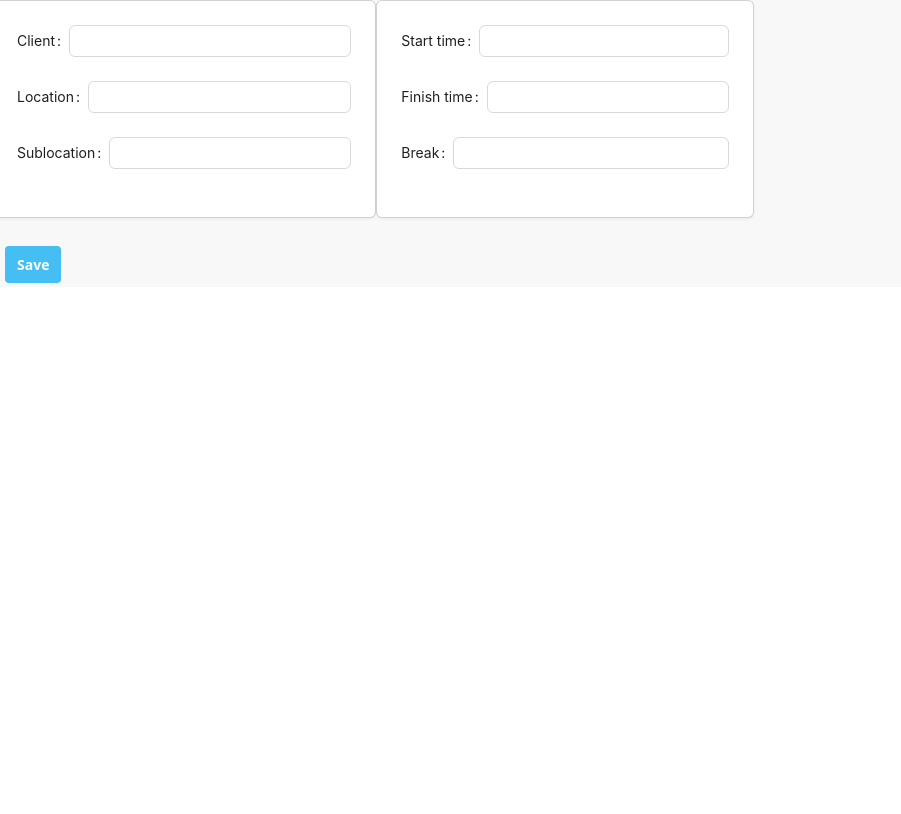
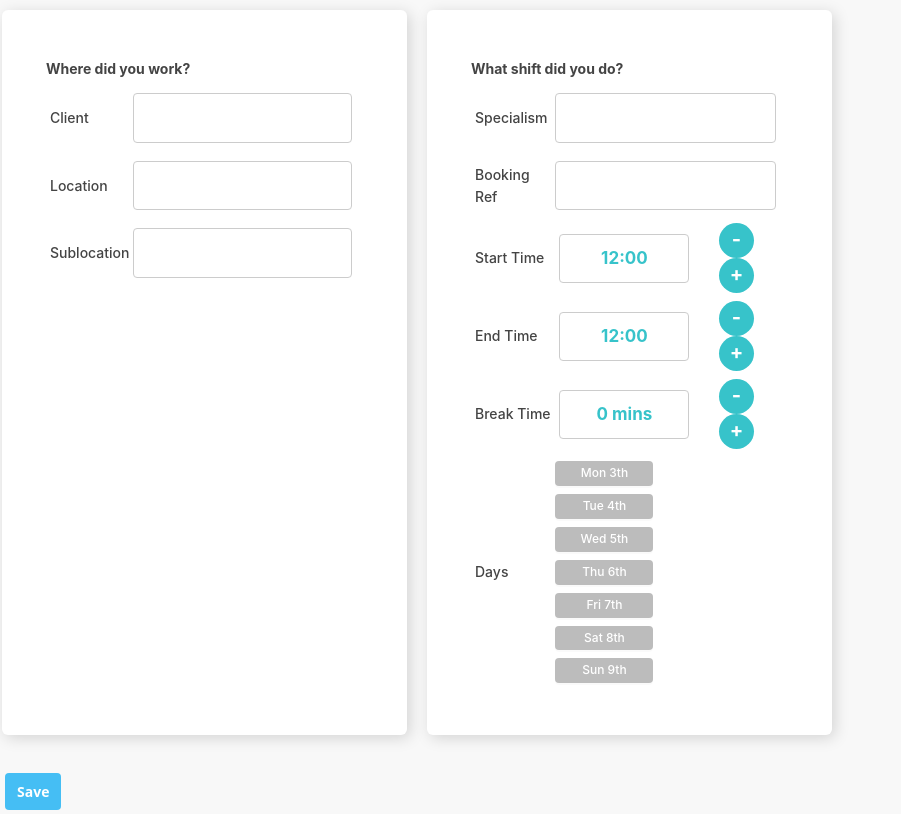
Before and after one commit to elamm2040/webappcc, a React (Create React App) app: page /add_shift in a window 1280 px wide. Shown: the whole page, without its empty margins (0-901 px from the left). Built offline with nearby package versions, Linux system fonts and the light colour scheme; no server answers.

Commit message:
agregar shifts

```diff
--- a/src/app/features/shifts-list.js
+++ b/src/app/features/shifts-list.js
@@ -22,6 +22,6 @@ export const shiftsList = createSlice({
     }
 });
 
-export const { addShift, addAllShifts } = shiftsList.actions;
+export const { addShift, addAllShifts, editShift } = shiftsList.actions;
 
 export default shiftsList.reducer;
--- a/src/componentes/addShift/add-shift.css
+++ b/src/componentes/addShift/add-shift.css
@@ -16,3 +16,131 @@
     margin: 4px 5px;
     cursor: pointer;
 }
+
+.addCard {
+    width: 405px;
+    background-color: #FFF;
+    border-radius: 6px;
+    padding: 20px;
+    box-shadow: 3px 3px 15px 0px rgba(0,0,0,0.15) !important;
+    margin: 10px;
+    color: #444444;
+    max-width: 100%;
+    display: block;
+}
+
+.fields {
+    width: 100%;
+    border: none;
+    margin: auto;
+    border-collapse: collapse;
+    color: #444444;
+}
+
+.fields td {
+    font-size: 14px;
+    font-weight: 500;
+    padding: 4px;
+}
+
+.fields th:first-child, .fields td:last-child {
+    padding-right: 0px;
+    padding-left: 0px;
+    text-align: left;
+}
+
+.fields .tableButtons {
+    display: inline-block;
+}
+
+.fields .addShiftInput {
+    width: 95% !important;
+    margin-top: 5px !important;
+    margin-bottom: 5px !important;
+    padding-top: 11px !important;
+    font-weight: 700;
+    font-size: 17px;
+    vertical-align: middle;
+    text-align: center;
+    border: solid 1px #CCCCCC;
+    border-radius: 4px;
+    padding: 10px;
+    box-sizing: border-box;
+    color: #37C3CA;
+    background-color: #FFF;
+}
+
+.fields .addShiftHours:hover,
+.fields .addShiftHours:focus,
+.fields .addShiftInput:hover,
+.fields .addShiftInput:focus,
+.fields .counterButton:hover,
+.fields .counterButton:focus {
+    outline: none;
+    box-shadow: 0px 0px 0px 2px #FF981D;
+}
+
+.fields .addShiftHours {
+    font-weight: 700;
+    font-size: 17px;
+    vertical-align: middle;
+    text-align: center;
+    border: solid 1px #CCCCCC;
+    border-radius: 4px;
+    padding: 10px;
+    width: 130px;
+    box-sizing: border-box;
+    margin-top: 5px;
+    margin-bottom: 5px;
+    color: #37C3CA;
+    background-color: #FFF;
+}
+
+.fields .counterButton {
+    margin-left: 2px;
+    margin-right: 2px;
+    border: none;
+    width: 35px;
+    height: 35px;
+    border-radius: 50%;
+    vertical-align: middle;
+    background-color: #37C3CA;
+    color: #FFF;
+    font-size: 20px;
+    padding-bottom: 29px;
+}
+
+.fields .dayButton {
+    min-width: 98px;
+    margin: 0px;
+    background-color: #BCBCBC;
+    color: #FFF;
+    padding: 3px 6px;
+    font-size: 12px !important;
+    font-weight: 500;
+    display: inline-block;
+    vertical-align: middle;
+    border: none;
+    transition: all .3s ease;
+    text-decoration: none;
+    border-radius: 4px;
+    text-align: center;
+    cursor: pointer;
+    background-position: 12px center;
+    background-repeat: no-repeat;
+    height: fit-content;
+}
+
+.fields .dayButton:hover {
+    background-color: #A3A3A3;
+    color: #FFF;
+}
+
+.fields .dayButton:focus {
+    transition: all .1s ease;
+    text-decoration: none;
+    background-color: #72D285;
+    color: #FFF;
+    outline: none;
+    box-shadow: 0px 0px 0px 2px #FF981D;
+}
--- a/src/componentes/addShift/add-shift.js
+++ b/src/componentes/addShift/add-shift.js
@@ -1,95 +1,128 @@
 import React, { useEffect, useRef } from "react";
+import ListarDbModel from "../models/listar-db.model";
 import { useSelector, useDispatch } from "react-redux";
-import {  Row, Card, Form, Input } from 'antd';
-import List from "../listar_db";
+import { addShift } from "../../app/features/shifts-list";
+import {  Row, Card, Form, Input, Button } from 'antd';
 import { Route, Routes, Link } from 'react-router-dom';
-
+import environment from "../../environment/environment";
 import '../listar_db.css';
 import './add-shift.css';
 
-export default function AddShift() {
+export default function Add_shift() {
+
+    let data = Array();
+
+    function Save_Shift() {
+        const shouldLog = useRef(true);
+        const shiftsRedux = useSelector(state => state.shifts.value);
+        const dispatch = useDispatch();
+        const env = environment;
+
+        useEffect(() => {
+            if(shouldLog.current) {
+            shouldLog.current = false;
+
+            fetch(env.apiURL + 'db.php')
+            .then(res => res.json())
+            .then(data => {
+                const json = ListarDbModel(data);
+                dispatch(addShift(json));
+            });
+            }
+        }, [dispatch, shiftsRedux, env]);
+    }
 
     return (
         <section>
             <Row gutter={16}>
-            <Card className="card"  bordered={false}>
-                <Form className="form">
-                    <Form.Item
-                        label="Client"
-                        name="client"
-                        rules={[
-                            {
-                                message: 'client',
-                            }
-                        ]}
-                    >
-                        <Input />
-                    </Form.Item>
-                    <Form.Item
-                        label="Location"
-                        name="location"
-                        rules={[
-                            {
-                                message: 'cllocationient',
-                            }
-                        ]}
-                    >
-                        <Input />
-                    </Form.Item>
-                    <Form.Item
-                        label="Sublocation"
-                        name="sublocation"
-                        rules={[
-                            {
-                                message: 'sublocation',
-                            }
-                        ]}
-                    >
-                        <Input />
-                    </Form.Item>
-                </Form>
+                <Card className="addCard"  bordered={false}>
+                    <table className="fields">
+                        <tr>
+                            <td colSpan={2}><b>Where did you work?</b></td>
+                        </tr>
+                        <tr>
+                            <td nowrap>Client</td>
+                            <td><Input className="addShiftInput" /></td>
+                        </tr>
+                        <tr>
+                            <td>Location</td>
+                            <td><Input className="addShiftInput"  /></td>
+                        </tr>
+                        <tr>
+                            <td>Sublocation</td>
+                            <td><Input className="addShiftInput"  /></td>
+                        </tr>
+                    </table>
                 </Card>
-            <Card className="card"  bordered={false}>
-                <Form className="form">
-                    <Form.Item
-                        label="Start time"
-                        name="start_time"
-                        rules={[
-                            {
-                                message: 'start time',
-                            }
-                        ]}
-                    >
-                        <Input />
-                    </Form.Item>
-                    <Form.Item
-                        label="Finish time"
-                        name="finish_time"
-                        rules={[
-                            {
-                                message: 'finish time',
-                            }
-                        ]}
-                    >
-                        <Input />
-                    </Form.Item>
-                    <Form.Item
-                        label="Break"
-                        name="break"
-                        rules={[
-                            {
-                                message: 'break',
-                            }
-                        ]}
-                    >
-                        <Input />
-                    </Form.Item>
-                </Form>
+                <Card className="addCard"  bordered={false}>
+                    <table className="fields">
+                        <tr>
+                            <td colSpan={3}><b>What shift did you do?</b></td>
+                        </tr>
+                        <tr>
+                            <td>Specialism</td>
+                            <td colSpan={2}><Input className="addShiftInput"  /></td>
+                        </tr>
+                        <tr>
+                            <td>Booking Ref</td>
+                            <td colSpan={2}><Input className="addShiftInput"  /></td>
+                        </tr>
+                        <tr>
+                            <td>Start Time</td>
+                            <td><Input className="addShiftHours" defaultValue={"12:00"} /></td>
+                            <td><button className="counterButton"><b>-</b></button>
+                                <button className="counterButton"><b>+</b></button>
+                            </td>
+                        </tr>
+                        <tr>
+                            <td>End Time</td>
+                            <td><Input className="addShiftHours"  defaultValue={"12:00"} /></td>
+                            <td><button className="counterButton"><b>-</b></button>
+                                <button className="counterButton"><b>+</b></button>
+                            </td>
+                        </tr>
+                        <tr>
+                            <td>Break Time</td>
+                            <td><Input className="addShiftHours" defaultValue={"0 mins"} /></td>
+                            <td><button className="counterButton"><b>-</b></button>
+                                <button className="counterButton"><b>+</b></button>
+                            </td>
+                        </tr>
+                        <tr>
+                            <td>Days</td>
+                            <td colSpan={2}>
+                                <table className="days">
+                                    <tr>
+                                        <td><Button className="dayButton">Mon 3th</Button></td>
+                                    </tr>
+                                    <tr>
+                                        <td><Button className="dayButton">Tue 4th</Button></td>
+                                    </tr>
+                                    <tr>
+                                        <td><Button className="dayButton">Wed 5th</Button></td>
+                                    </tr>
+                                    <tr>
+                                        <td><Button className="dayButton">Thu 6th</Button></td>
+                                    </tr>
+                                    <tr>
+                                        <td><Button className="dayButton">Fri 7th</Button></td>
+                                    </tr>
+                                    <tr>
+                                        <td><Button className="dayButton">Sat 8th</Button></td>
+                                    </tr>
+                                    <tr>
+                                        <td><Button className="dayButton">Sun 9th</Button></td>
+                                    </tr>
+                                </table>
+                            </td>
+                        </tr>
+                    </table>
+
                 </Card>
             </Row>
             <br></br>
             <Link to="/" className="list">
-            <button className="save_button"> Save </button>
+                <button className="save_button" onClick={Save_Shift()}> Save </button>
             </Link>
 
         </section>
```
Also changed, not shown: src/componentes/listar_db.js (+3 -4 lines). Lines whose indentation alone changed are shown as unchanged.
